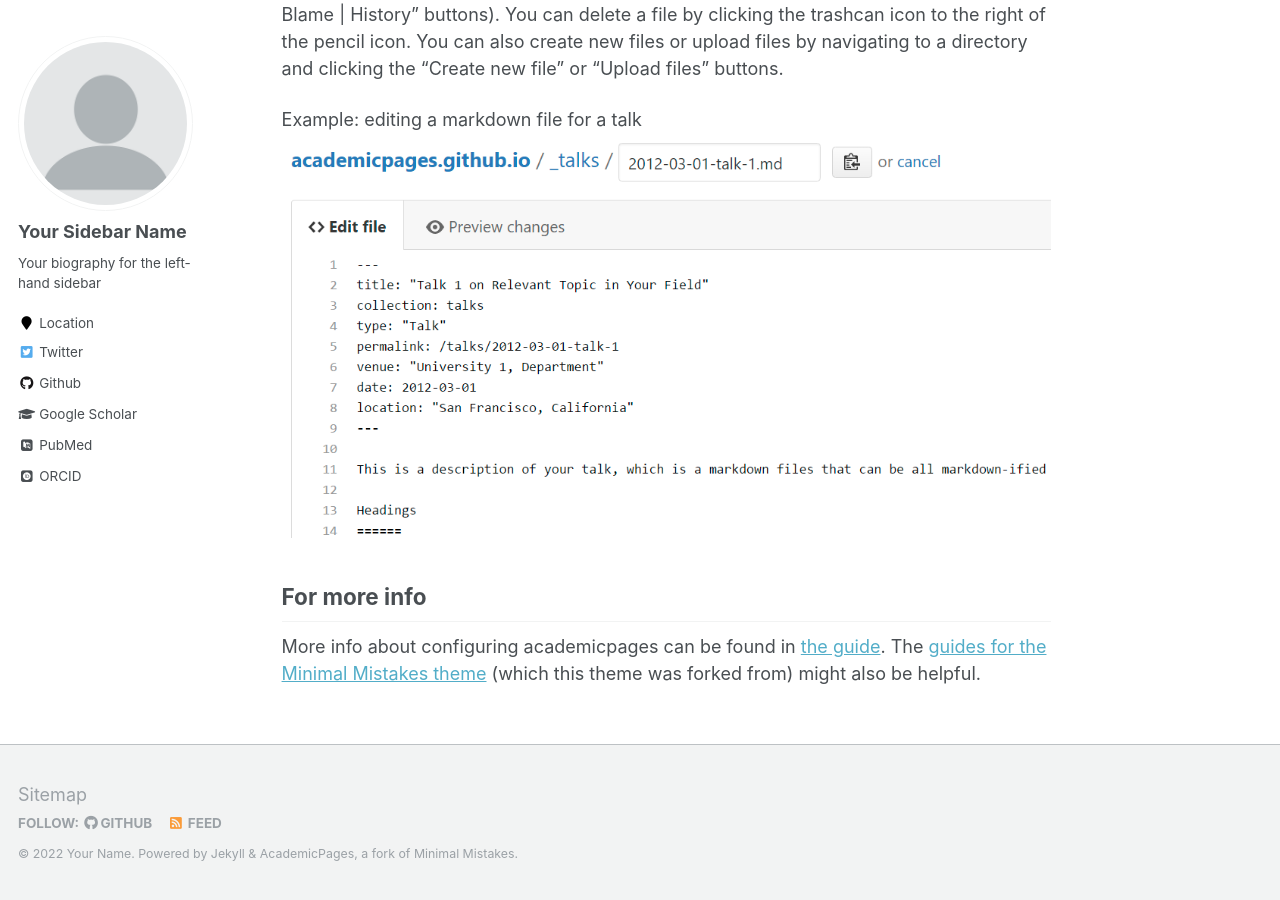
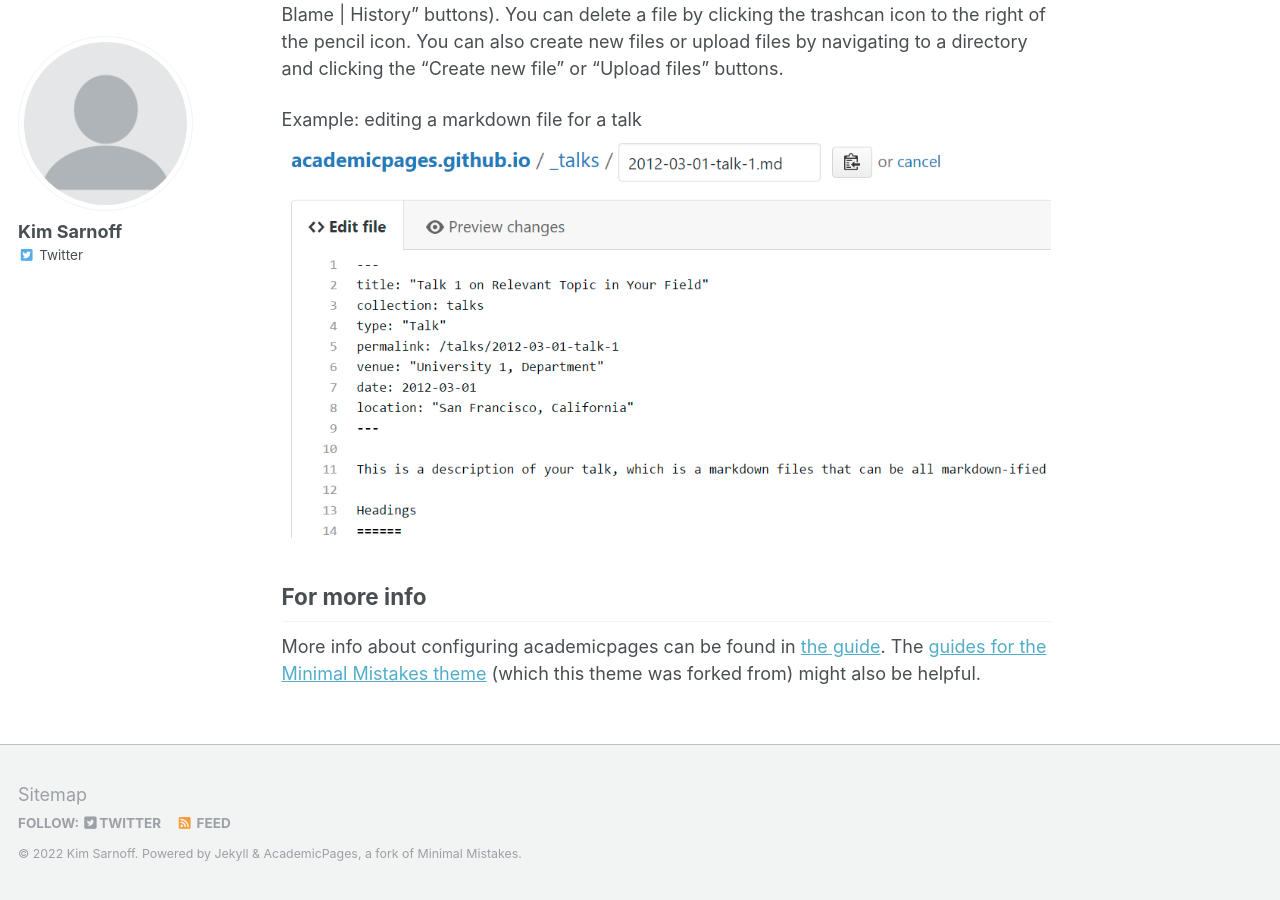
Before and after one commit to ksarnoff/ksarnoff.github.io, a Jekyll site: the page built from _pages/about.md, in a window 1280 px wide and 900 px high, scrolled down 2463 px. Built offline with Jekyll 4.4.1, drawn with Linux system fonts in a browser that asks for light colours; some web fonts are replaced; some of the changed text lies outside the part shown.

```diff
--- a/_config.yml
+++ b/_config.yml
@@ -7,13 +7,13 @@
 
 # Site Settings
 locale                   : "en-US"
-title                    : "Your Name / Site Title"
+title                    : "Kim Sarnoff"
 title_separator          : "-"
-name                     : &name "Your Name"
-description              : &description "personal description"
-url                      : https://academicpages.github.io # the base hostname & protocol for your site e.g. "https://mmistakes.github.io"
+name                     : # &name "Your Name"
+description              : # &description "personal description"
+url                      : https://ksarnoff.github.io # the base hostname & protocol for your site e.g. "https://mmistakes.github.io"
 baseurl                  : "" # the subpath of your site, e.g. "/blog"
-repository               : "academicpages/academicpages.github.io"
+repository               : "ksarnoff/ksarnoff.github.io"
 teaser                   :  # filename of teaser fallback teaser image placed in /images/, .e.g. "500x300.png"
 breadcrumbs              : false # true, false (default)
 words_per_minute         : 160
@@ -57,7 +57,7 @@ yandex_site_verification :
 
 # Social Sharing
 twitter:
-  username               : &twitter
+  username               : ksarnoff
 facebook:
   username               :
   app_id                 :
@@ -80,13 +80,13 @@ analytics:
 
 # Site Author
 author:
-  name             : "Your Sidebar Name"
+  name             : "Kim Sarnoff"
   avatar           : "profile.png"
-  bio              : "Your biography for the left-hand sidebar"
-  location         : "Location"
+  bio              : # "Your biography for the left-hand sidebar"
+  location         : # "Location"
   employer         :
-  pubmed           : "https://www.ncbi.nlm.nih.gov/pubmed/?term=john+snow"
-  googlescholar    : "http://yourfullgooglescholarurl.com"
+  pubmed           : # "https://www.ncbi.nlm.nih.gov/pubmed/?term=john+snow"
+  googlescholar    : # "http://yourfullgooglescholarurl.com"
   email            :
   researchgate     :  # example: "https://www.researchgate.net/profile/yourprofile"
   uri              :
@@ -96,20 +96,20 @@ author:
   flickr           :
   facebook         :
   foursquare       :
-  github           : "academicpages"
+  github           : # "academicpages"
   google_plus      :
   keybase          :
   instagram        :
   impactstory      : #"https://profiles.impactstory.org/u/xxxx-xxxx-xxxx-xxxx"
   lastfm           :
   linkedin         :
-  orcid            : "http://orcid.org/yourorcidurl"
+  orcid            : # "http://orcid.org/yourorcidurl"
   pinterest        :
   soundcloud       :
   stackoverflow    : # http://stackoverflow.com/users/123456/username
   steam            :
   tumblr           :
-  twitter          : "replacethistwitterhandle"
+  twitter          : "ksarnoff"
   vine             :
   weibo            :
   xing             :
```
